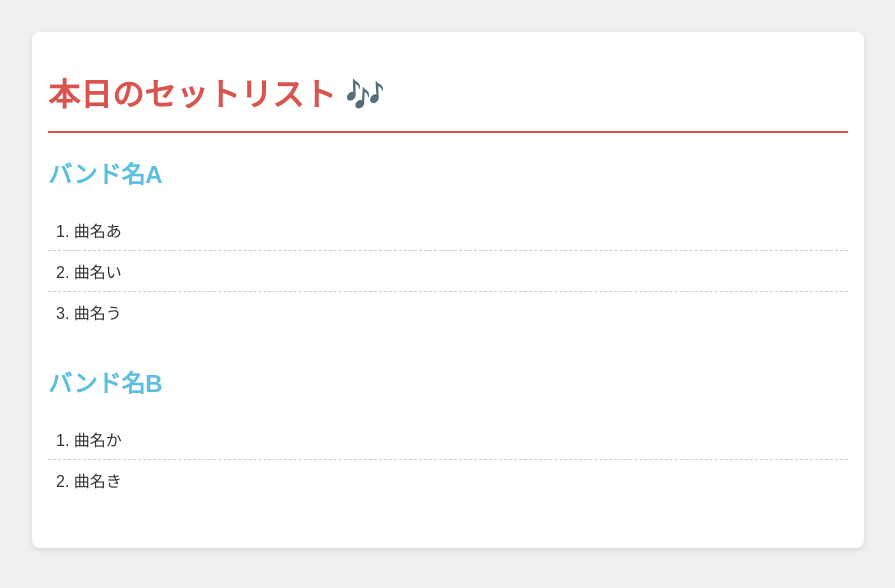
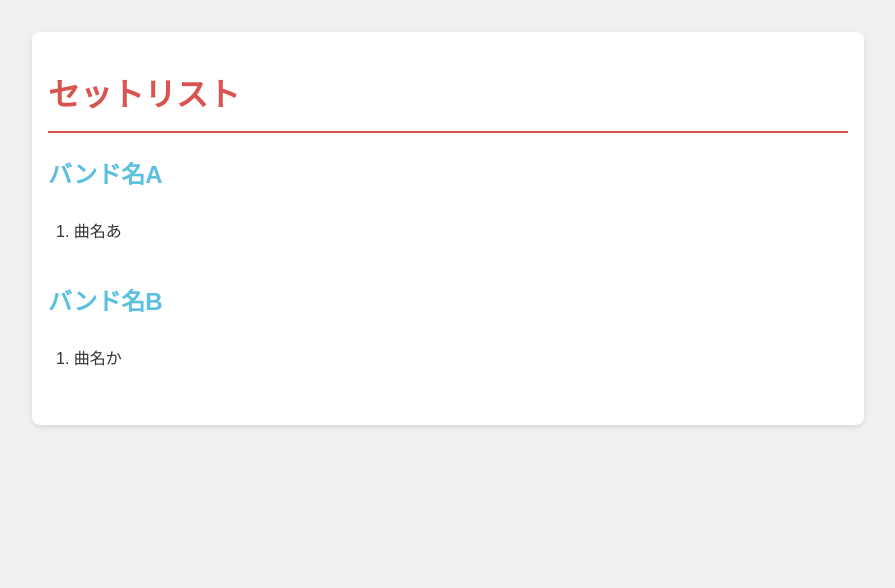
Before and after one commit to sa-mo-cist/live_setlists, a website built with webpack: page index.html in a window 1280 px wide. Shown: the whole page, without its empty margins (192-1087 px from the left). Built offline with nearby package versions, Linux system fonts and the light colour scheme.

Commit message:
一部訂正

```diff
--- a/index.html
+++ b/index.html
@@ -46,14 +46,12 @@
 </head>
 <body>
 <div class="container">
-  <h1>本日のセットリスト 🎶</h1>
+  <h1>セットリスト</h1>
 
   <div class="band">
     <h2>バンド名A</h2>
     <ul>
       <li>1. 曲名あ</li>
-      <li>2. 曲名い</li>
-      <li>3. 曲名う</li>
     </ul>
   </div>
 
@@ -61,7 +59,6 @@
     <h2>バンド名B</h2>
     <ul>
       <li>1. 曲名か</li>
-      <li>2. 曲名き</li>
     </ul>
   </div>
 
```
